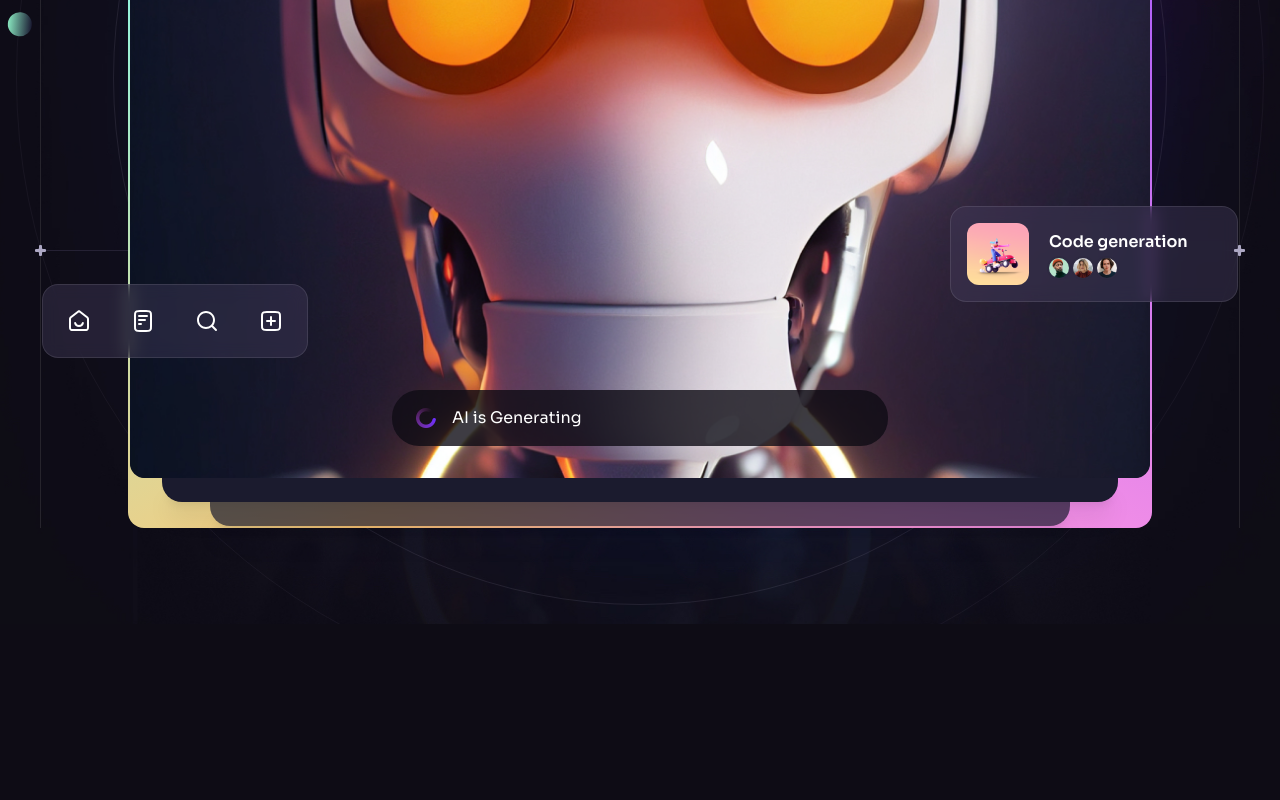
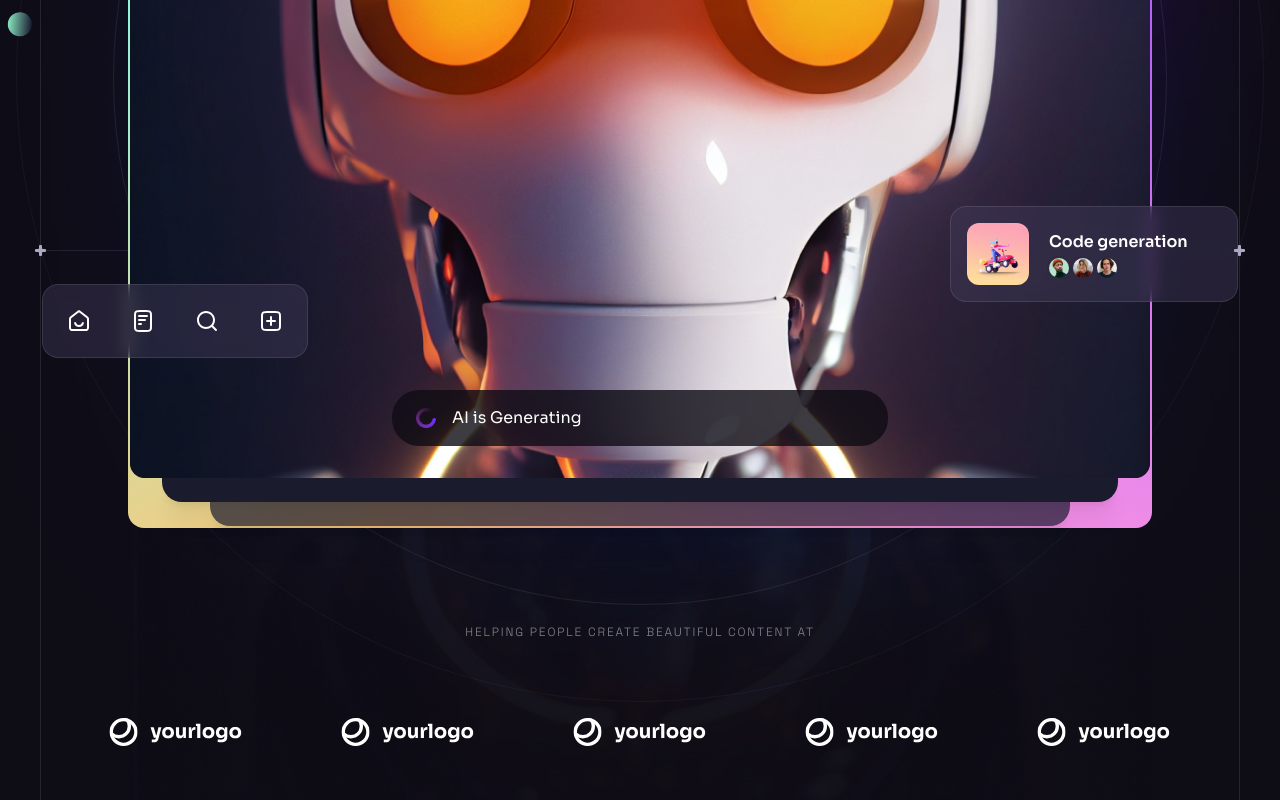
Before and after one commit to ArfinHasib/BrainWave---UI-UX-website, a React (Vite) app: page / in a window 1280 px wide. Shown: the part 634-1434 px from the top of the page. Before the commit the page ends 1258 px from the top, so only its background shows below. Built offline with nearby package versions, Linux system fonts and the light colour scheme.

Commit message:
Company Logos section completed successfully

```diff
--- /dev/null
+++ b/src/components/CompanyLogos.jsx
@@ -0,0 +1,23 @@
+import { companyLogos } from '../constants';
+
+const CompanyLogos = ({ className }) => {
+   return (
+      <div className={className}>
+         <h5 className='tagline mb-6 text-center text-n-1/50'>
+            Helping people create beautiful content at
+         </h5>
+         <ul className='flex'>
+            {companyLogos.map((logo, index) => (
+               <li
+                  className='flex items-center justify-center flex-1 h-[8.5rem]'
+                  key={index}
+               >
+                  <img src={logo} width={134} height={28} alt={logo} />
+               </li>
+            ))}
+         </ul>
+      </div>
+   );
+};
+
+export default CompanyLogos;
--- a/src/components/Hero.jsx
+++ b/src/components/Hero.jsx
@@ -7,7 +7,7 @@
 import { useRef } from 'react';
 import Generating from './Generating';
 import Notification from './Notification';
-// import CompanyLogos from './CompanyLogos';
+import CompanyLogos from './CompanyLogos';
 
 const Hero = () => {
    const parallaxRef = useRef(null);
@@ -98,7 +98,7 @@
                <BackgroundCircles />
             </div>
 
-            {/* <CompanyLogos className='hidden relative z-10 mt-20 lg:block' /> */}
+            <CompanyLogos className='hidden relative z-10 mt-20 lg:block' />
          </div>
 
          <BottomLine />
```
